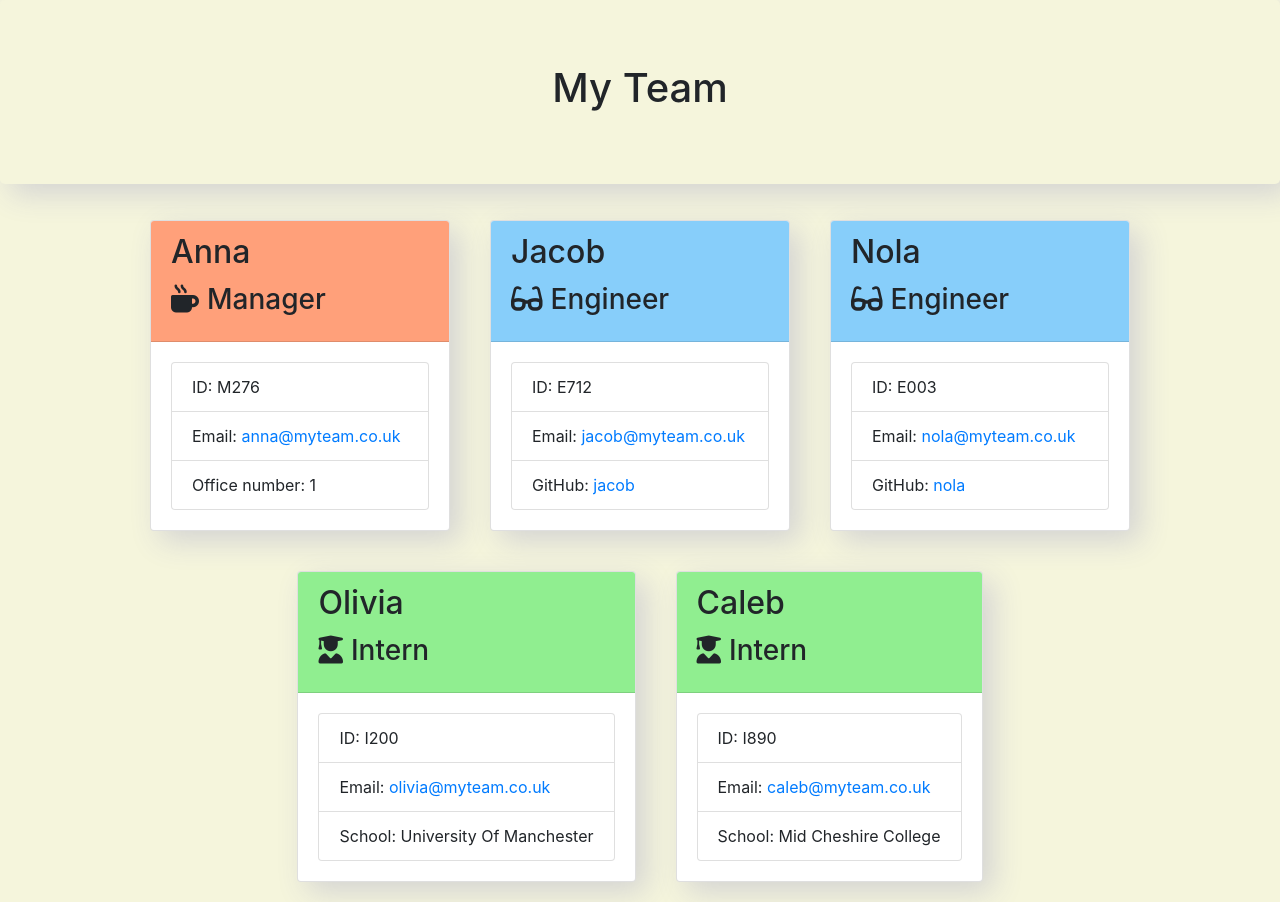
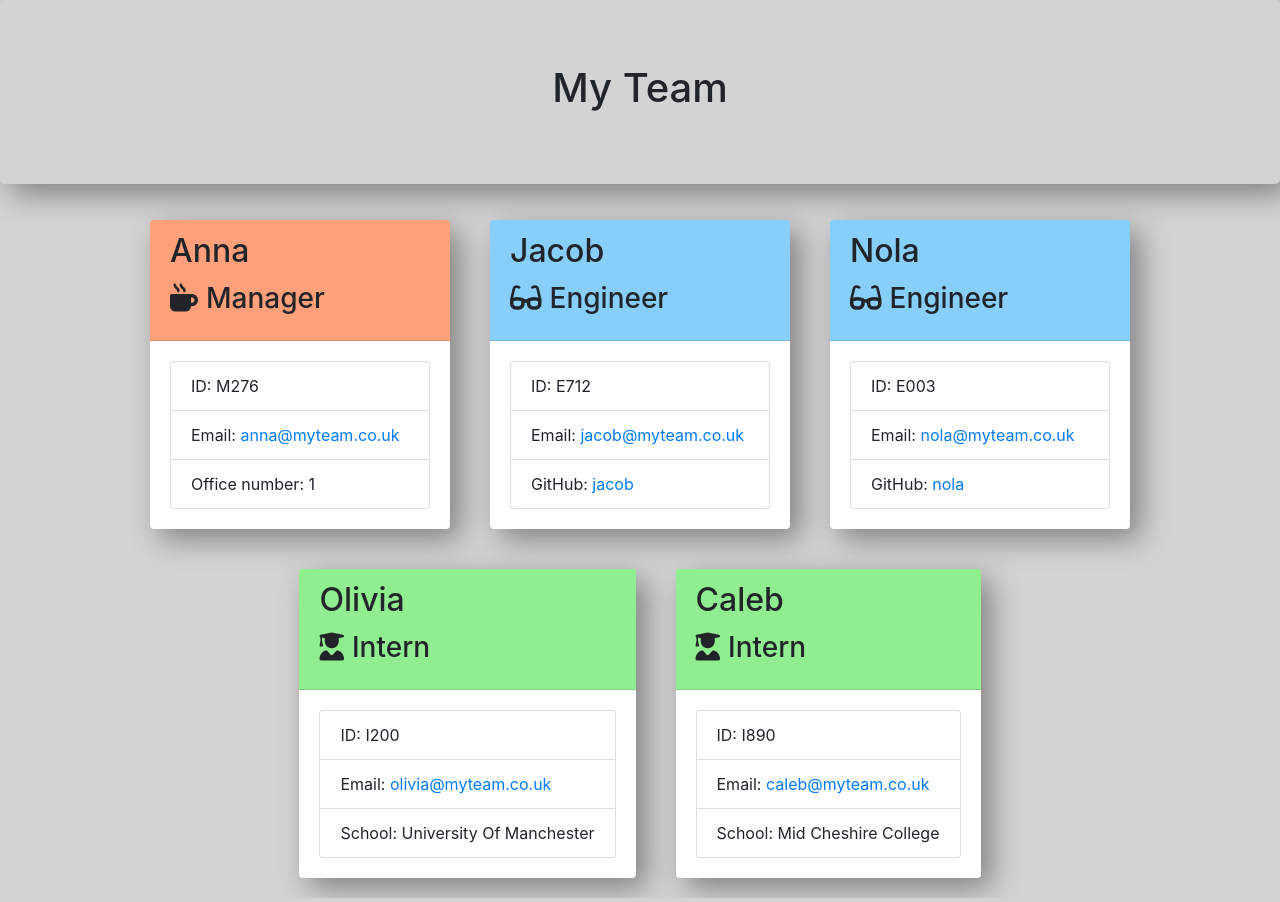
Before and after one commit to ClairePriceGitHub/team-profile-generator, a website: page index.html in a window 1280 px wide. Drawn offline with nearby package versions, Linux system fonts and the light colour scheme.

Commit message:
update screenshot image

```diff
--- a/output/style.css
+++ b/output/style.css
@@ -1,10 +1,10 @@
 body {
-    background-color:beige
+    background-color: lightgray;
 }
 
 .team-heading {
-    background-color: beige;
-    box-shadow: 10px 10px 30px lightgrey;
+    background-color: lightgrey;
+    box-shadow: 10px 10px 30px grey;
 }
 
 .team-area {
@@ -14,7 +14,8 @@ body {
 .employee-card {
     margin: 20px;
     min-width: 300px;
-    box-shadow: 10px 10px 30px lightgrey;
+    box-shadow: 10px 10px 30px grey;
+    border: none;
 }
 
 /* Colour-coded cards for employee types */
```
Also changed, not shown: images/screenshot.png.
